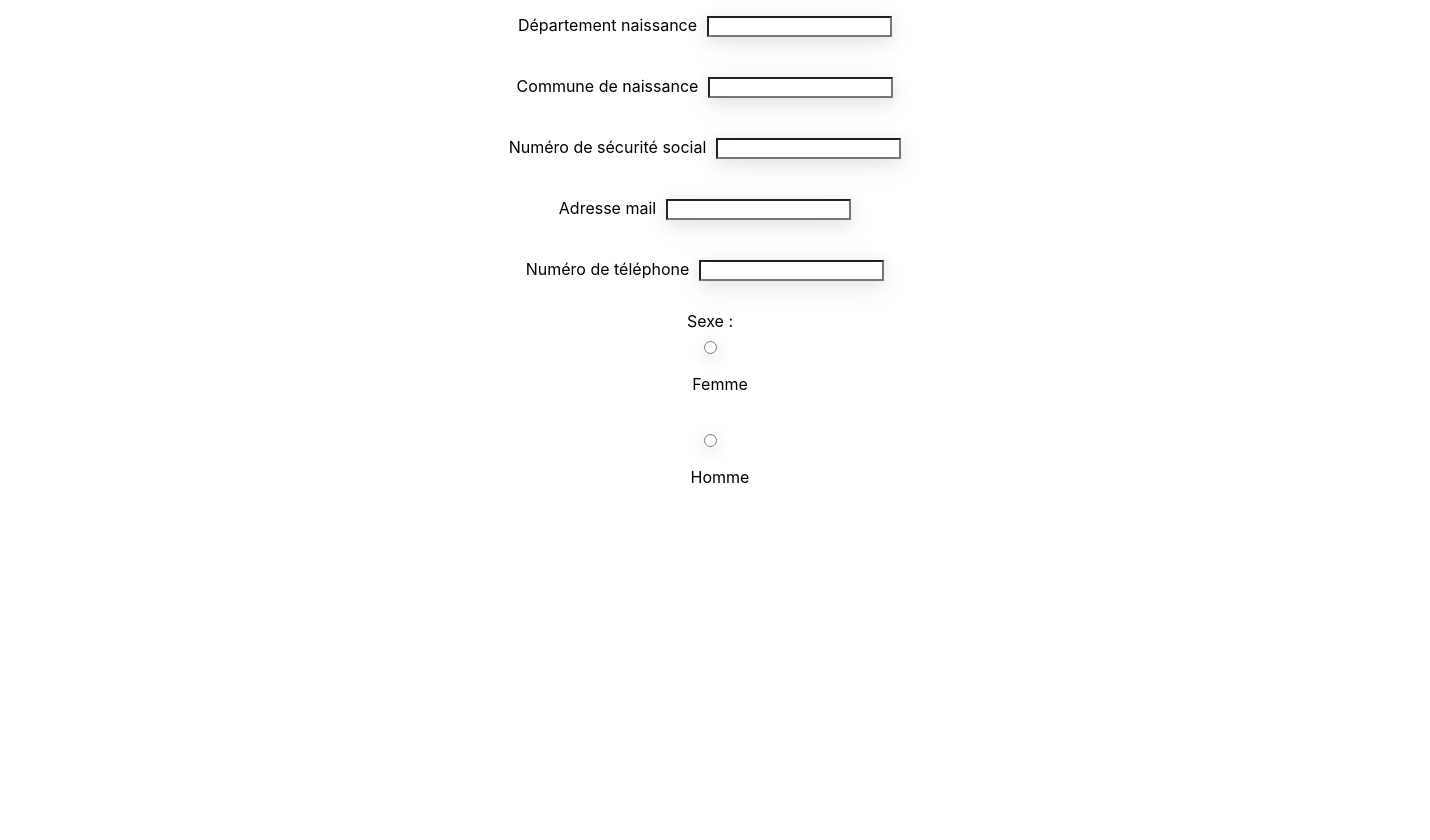
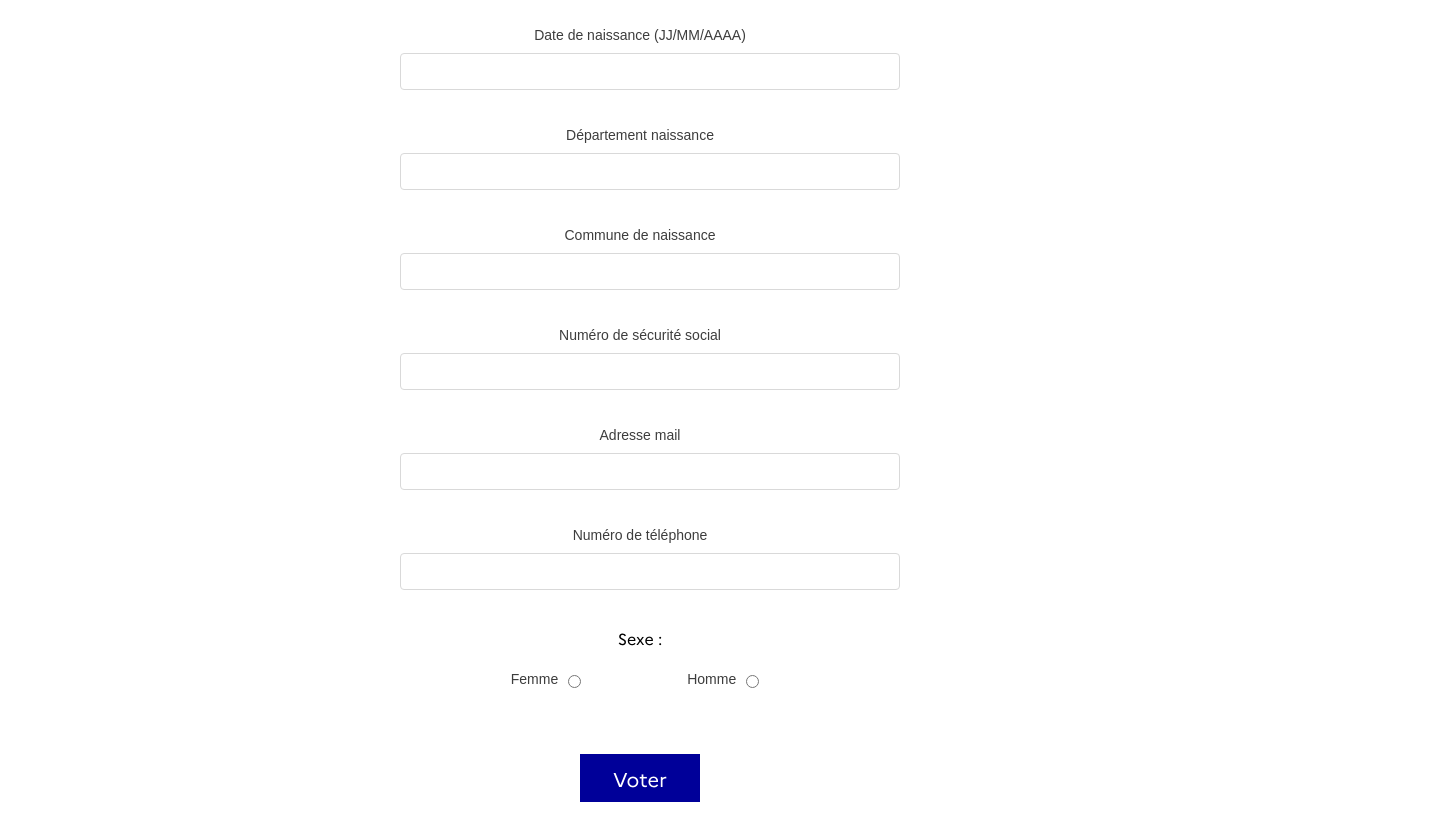
Before and after one commit to victorbillaud/OnlyVote, a React (Create React App) app: page /form in a window 1280 px wide. Shown: the part 380-1220 px from the top of the page, 1430 px wide, since content can reach past the window. Before the commit the page ends 887 px from the top, so only its background shows below. Built offline with nearby package versions, Linux system fonts and the light colour scheme.

Commit message:
Finalisation du form, il manque une page

```diff
--- a/src/Components/Form/Form.css
+++ b/src/Components/Form/Form.css
@@ -1,33 +1,81 @@
-h1{
+.container{
+    width: 70%;
     text-align: center;
+    margin: 0 auto;
+    font-family: var(--font-main);
+}
+
+.title_form{
+    text-align: center;
+    width: 100%;
 }
 
 .button_form{
     width: 100px;
-    height: 50px;
+    display: block;
     background-color: #000099;
     color: white;
     font-size: 20px;
     font-family: var(--font-main);
     border : none;
+    text-align: center;
     text-decoration: none;
-    text-align: center;
+    margin : 2em auto;
+    padding: 10px;
 }
 
 .form_1{
     vertical-align: center;
     margin: 0 auto;
+    text-align: center;
 }
 
-input{
-    margin: 10px;
-    box-shadow: rgba(17, 17, 26, 0.1) 0px 4px 16px,
-    rgba(17, 17, 26, 0.05) 0px 8px 32px;
+form {
+    background: white;
+    display: flex;
+    flex-direction: column;
+    justify-content: space-around;
+    margin: 0 auto;
+    max-width: 500px;
+    padding: 30px 50px;
 }
 
-label{
-    float: left;
-    text-align: center;
-    width: 1400px;
-    padding:10px;
+input {
+    margin: 10px;
+    border: 1px solid #d9d9d9;
+    border-radius: 4px;
+    box-sizing: border-box;
+    padding: 10px;
+    width: 100%;
 }
+
+label {
+    color: #3d3d3d;
+    display: block;
+    font-family: sans-serif;
+    font-size: 14px;
+    font-weight: 500;
+    margin-bottom: 5px;
+}
+
+.sexe_container{
+    max-width: 500px;
+    display: flex;
+    margin : 1em auto;
+}
+
+.s_choice{
+    max-width: 500px;
+    display: flex;
+    margin : 0 3em;
+    justify-content: space-evenly;
+    align-items: center;
+    align-content: center;
+    flex-wrap: nowrap;
+}
+
+@media only screen and (max-width: 660px){
+    .s_choice{
+        margin : 0;
+    }
+}
--- a/src/Components/Form/Form.jsx
+++ b/src/Components/Form/Form.jsx
@@ -4,30 +4,26 @@ import './Form.css'
 
 function Form() {
     return (
-        <div>
-            <Link to="/">
-            Things
-            </Link>
+        <div class="container">
+
             <h1 class="title_form" >Veuillez rentrer vos informations pour passer au vote</h1>
 
-
-            <div className="form_1">
-            <form>
+            <form class="form_1">
                 <label>
                     Nom
                     <input type="text" name="Nom" />
                 </label>
                 <br/>
 
-                <label >
+                <label>
                     Prénom
                     <input  type="text" name="Prénom" />
                 </label>
                 <br/>
 
-                <label >
+                <label>
                     Date de naissance (JJ/MM/AAAA)
-                    <input  type="date" name="Date" />
+                    <input  type="text" name="Date" />
                 </label >
                 <br/>
 
@@ -37,20 +33,19 @@ function Form() {
                 </label>
                 <br/>
 
-
-                <label >
+                <label>
                     Commune de naissance
                     <input type="text" name="Commune"/>
                 </label>
                 <br/>
 
-                <label >
+                <label>
                     Numéro de sécurité social
                     <input type="text" name="Numéro sécurité social"/>
                 </label>
                 <br/>
 
-                <label >
+                <label>
                     Adresse mail
                     <input type="email" name="Adresse mail"/>
                 </label>
@@ -62,20 +57,28 @@ function Form() {
                 </label>
                 <br/>
 
-                <label>
-                    Sexe :
-                    <br/>
-                    <input type="radio" id="Femme" name="Sexe" />
-                        <label for="Sexe">Femme</label>
-                </label>
-                <label>
-                    <input type="radio" id="Homme" name="Sexe"/>
-                    <label for="Sexe">Homme</label>
-                    <br/>
+                Sexe :
+                <br/>
 
-                </label>
+                <div class="sexe_container">
+
+                    <div class="s_choice">
+                        <label htmlFor="Sexe">Femme</label>
+                        <input type="radio" id="Femme" name="Sexe"/>
+                    </div>
+
+                    <div class="s_choice">
+                        <label  htmlFor="Sexe">Homme</label>
+                        <input type="radio" id="Homme" name="Sexe"/>
+                    </div>
+
+                </div>
+
+                <Link to="/vote" class="button_form">
+                    Voter
+                </Link>
                 </form>
-            </div>
+
         </div>
     );
 }
--- a/src/index.css
+++ b/src/index.css
@@ -58,9 +58,9 @@ HEADER
   width: 9%;
   height: 10%;
   background-color: #000099;
+  font-size: 20px;
   color: white;
   font-family: var(--font-main);
-  /*vertical-align: auto;*/
   margin-right: 5%;
   margin-top : 2%;
   margin-bottom: 5%;
```
